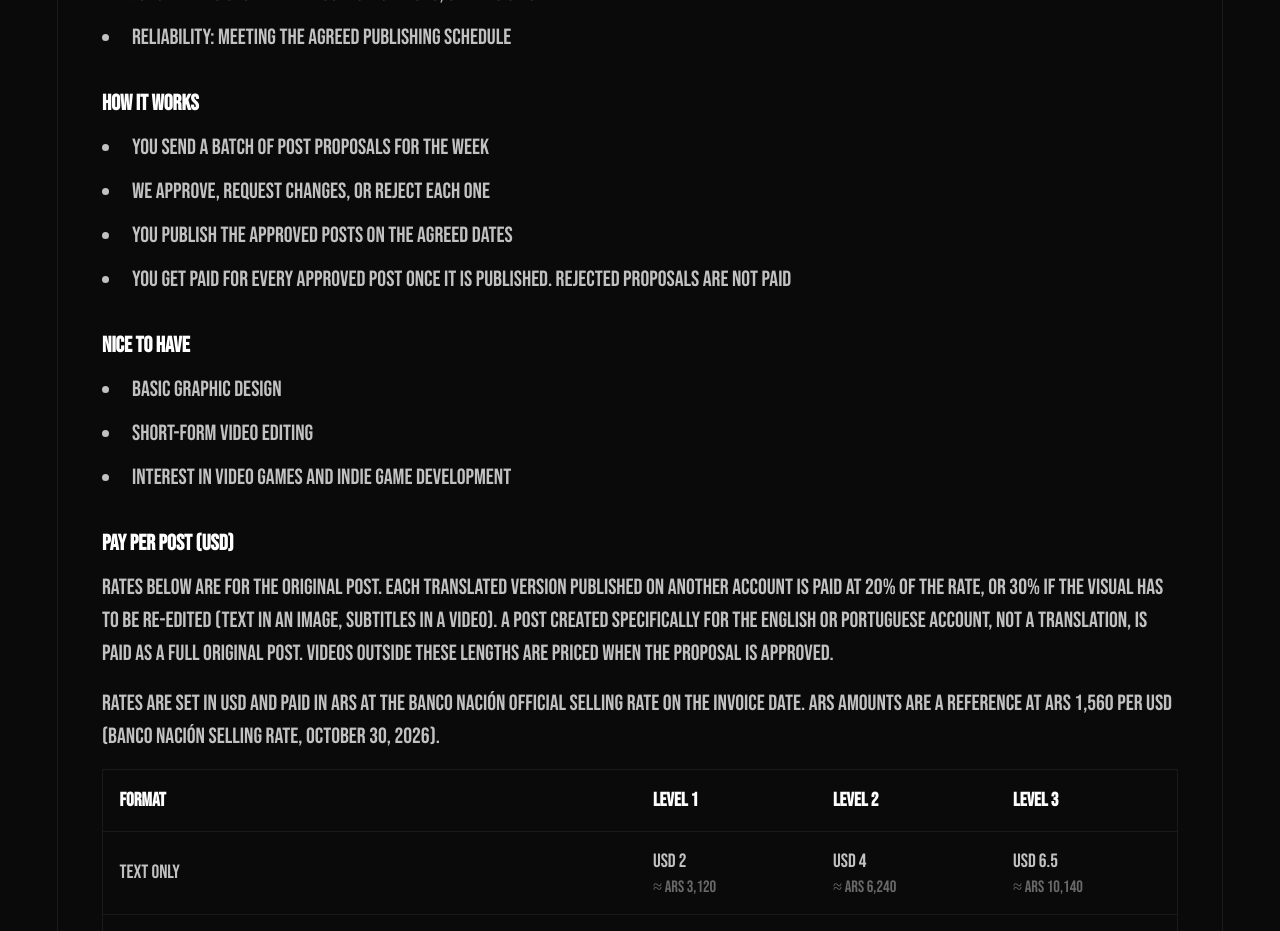
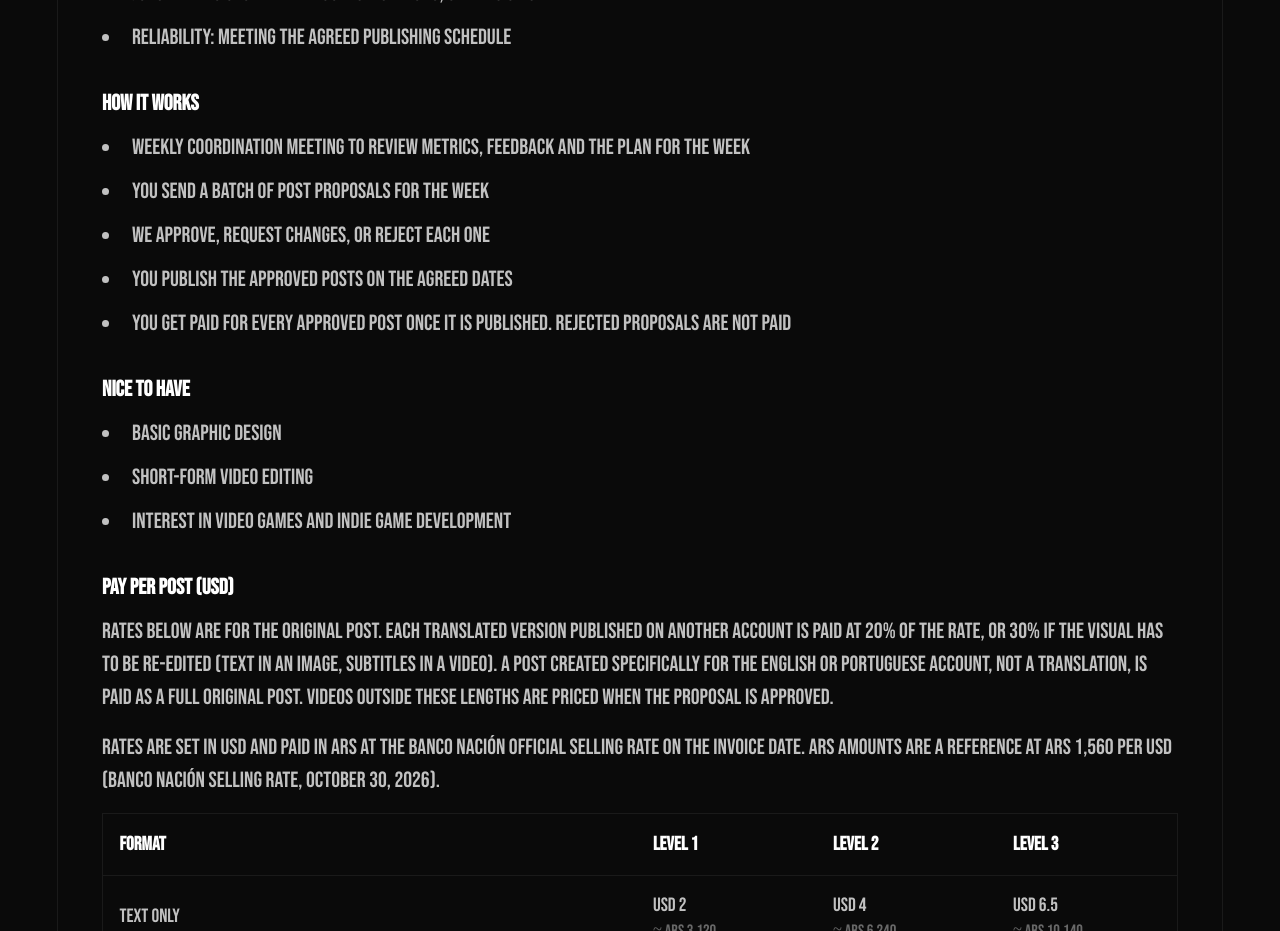
Before and after one commit to belisario-studio/landing, a Next.js app: page /careers in a window 1280 px wide. Shown: the part 3020-3951 px from the top of the page. Built offline with nearby package versions, Linux system fonts and the light colour scheme.

Commit message:
Community Manager Trainee: add weekly coordination meeting
Co-Authored-By: Claude Opus 5.5 <noreply@anthropic.com>
Claude-Session: https://claude.ai/code/session_015iDPM22CRtswXdc575pcWo

```diff
--- a/app/careers/page.tsx
+++ b/app/careers/page.tsx
@@ -159,6 +159,7 @@ export default function Careers() {
                 <div>
                   <h4 className="font-semibold mb-2 text-foreground">How It Works</h4>
                   <ul className="text-foreground space-y-2 list-disc list-inside opacity-75">
+                    <li>Weekly coordination meeting to review metrics, feedback and the plan for the week</li>
                     <li>You send a batch of post proposals for the week</li>
                     <li>We approve, request changes, or reject each one</li>
                     <li>You publish the approved posts on the agreed dates</li>
```
